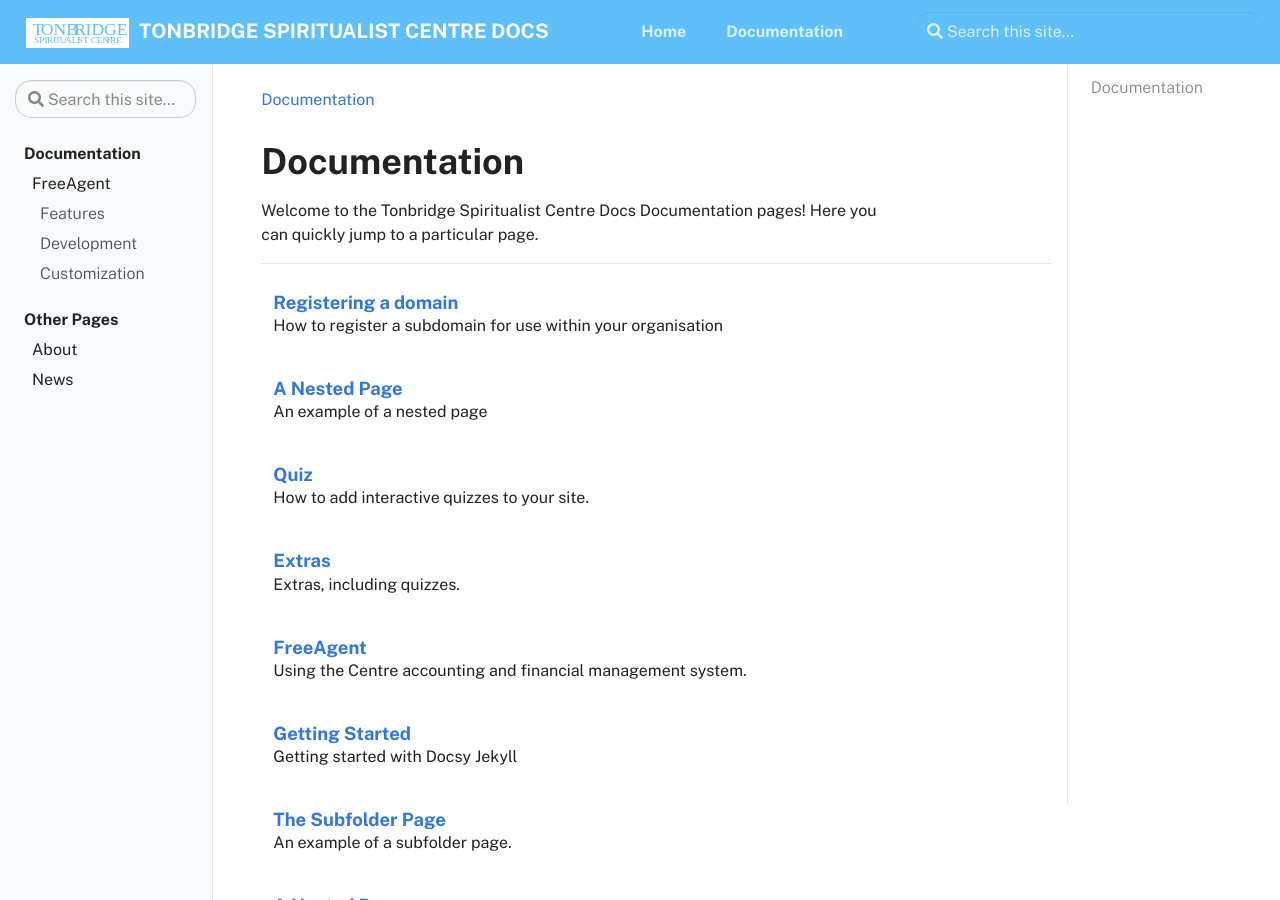
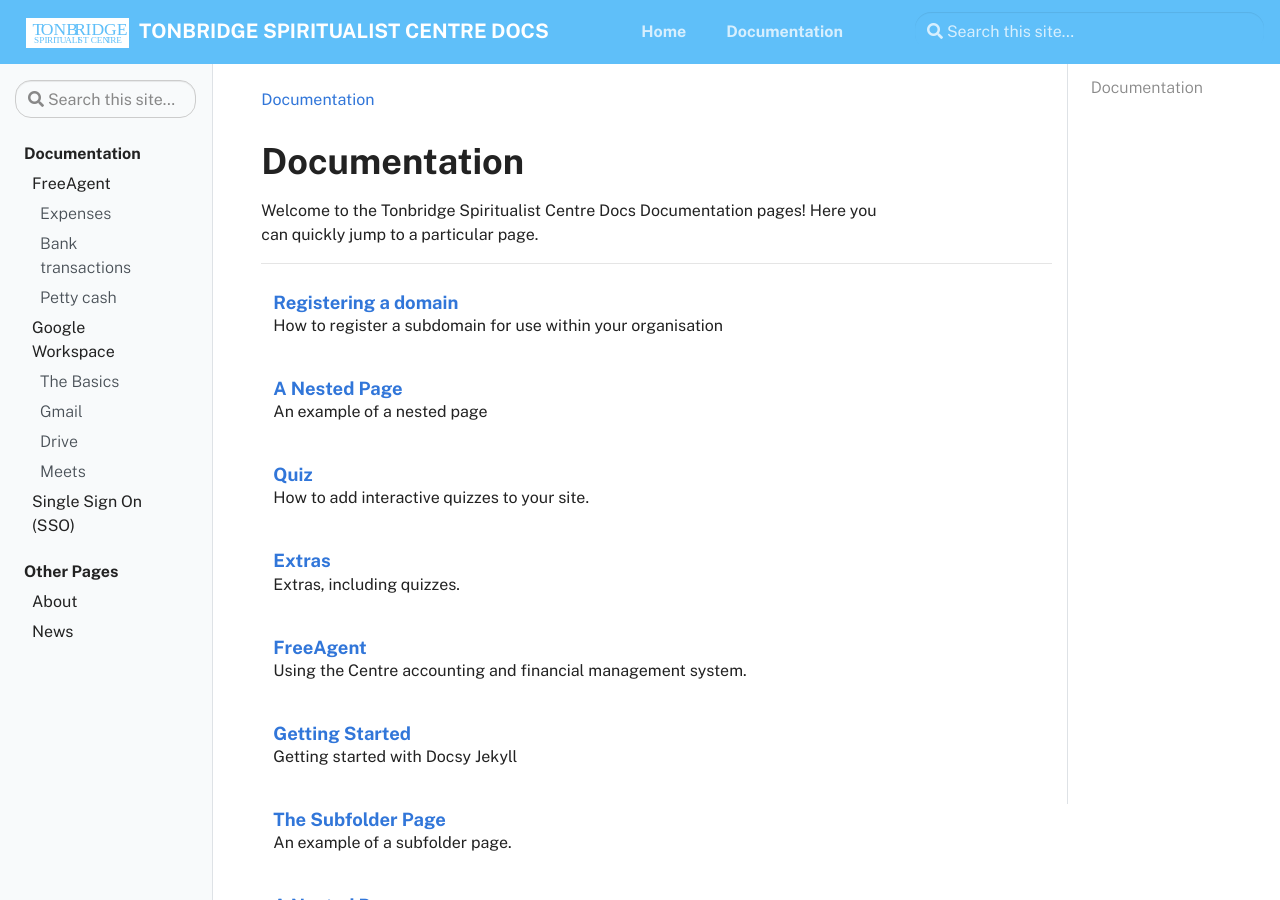
Before and after one commit to tonbridgespiritualist/docs, a Jekyll site: the page built from pages/docs.md, in a window 1280 px wide and 900 px high. Built offline with Jekyll 4.4.1, drawn with Linux system fonts in a browser that asks for light colours.

Commit message:
Update toc.yml

```diff
--- a/_data/toc.yml
+++ b/_data/toc.yml
@@ -4,12 +4,25 @@
     - title: "FreeAgent"
       url: "docs/freeagent"
       children:
-        - title: Features
-          url: "docs/getting-started#getting-started"
-        - title: Development
-          url: "docs/getting-started#development"
-        - title: Customization
-          url: "docs/getting-started#customization"
+        - title: Expenses
+          url: "docs/freeagent/expenses"
+        - title: Bank transactions
+          url: "docs/freeagent/transactions"
+        - title: Petty cash
+          url: "docs/freeagent/petty-cash"
+    - title: "Google Workspace"
+      url: "docs/google"
+      children:
+        - title: The Basics
+          url: "docs/google/basics"
+        - title: Gmail
+          url: "docs/google/gmail"
+        - title: Drive
+          url: "docs/google/drive"
+        - title: Meets
+          url: "docs/google/meets"
+    - title: "Single Sign On (SSO)"
+      url: "docs/single-sign-on"
 
 - title: Other Pages
   url: "docs/extras"
```
